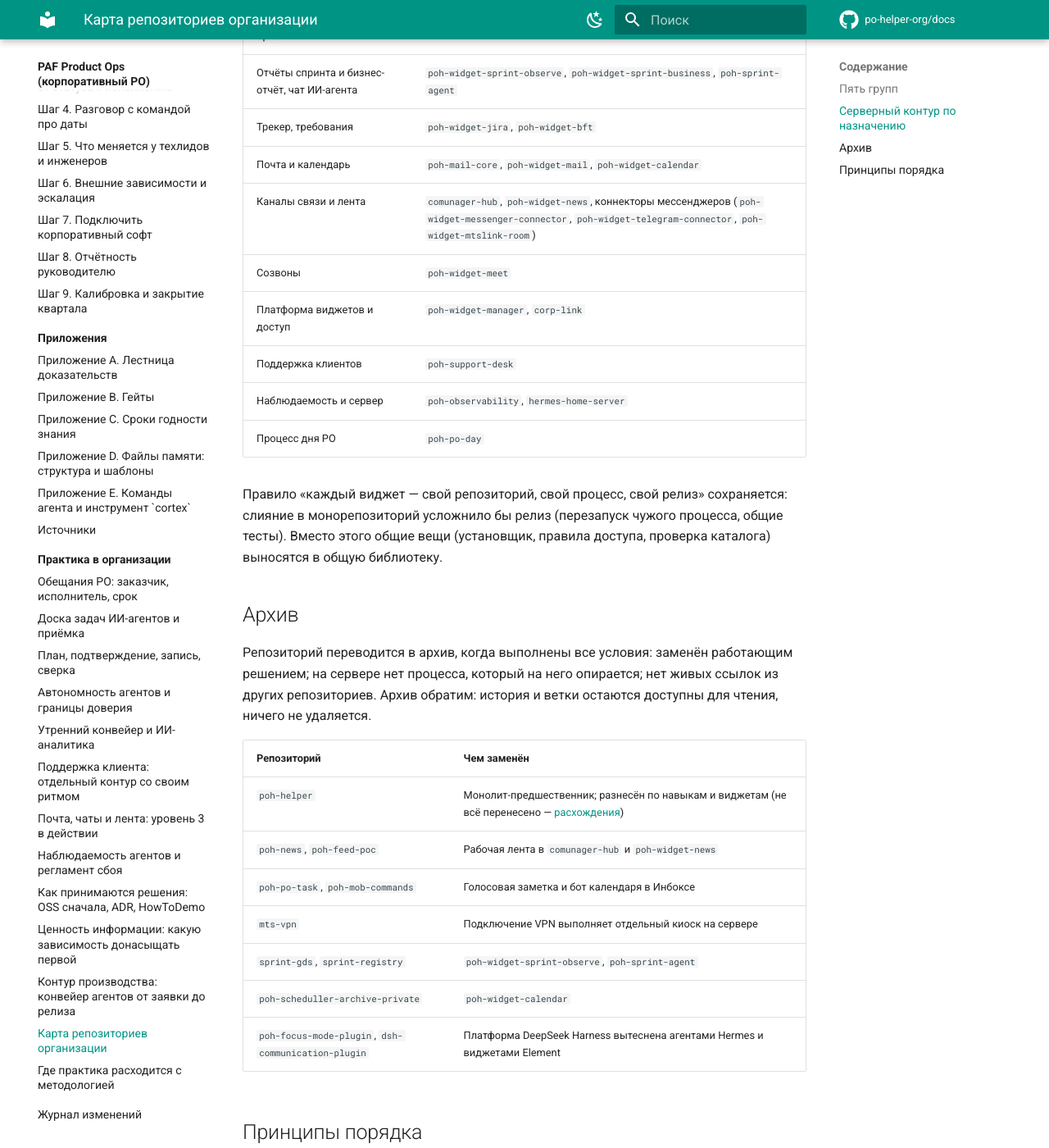
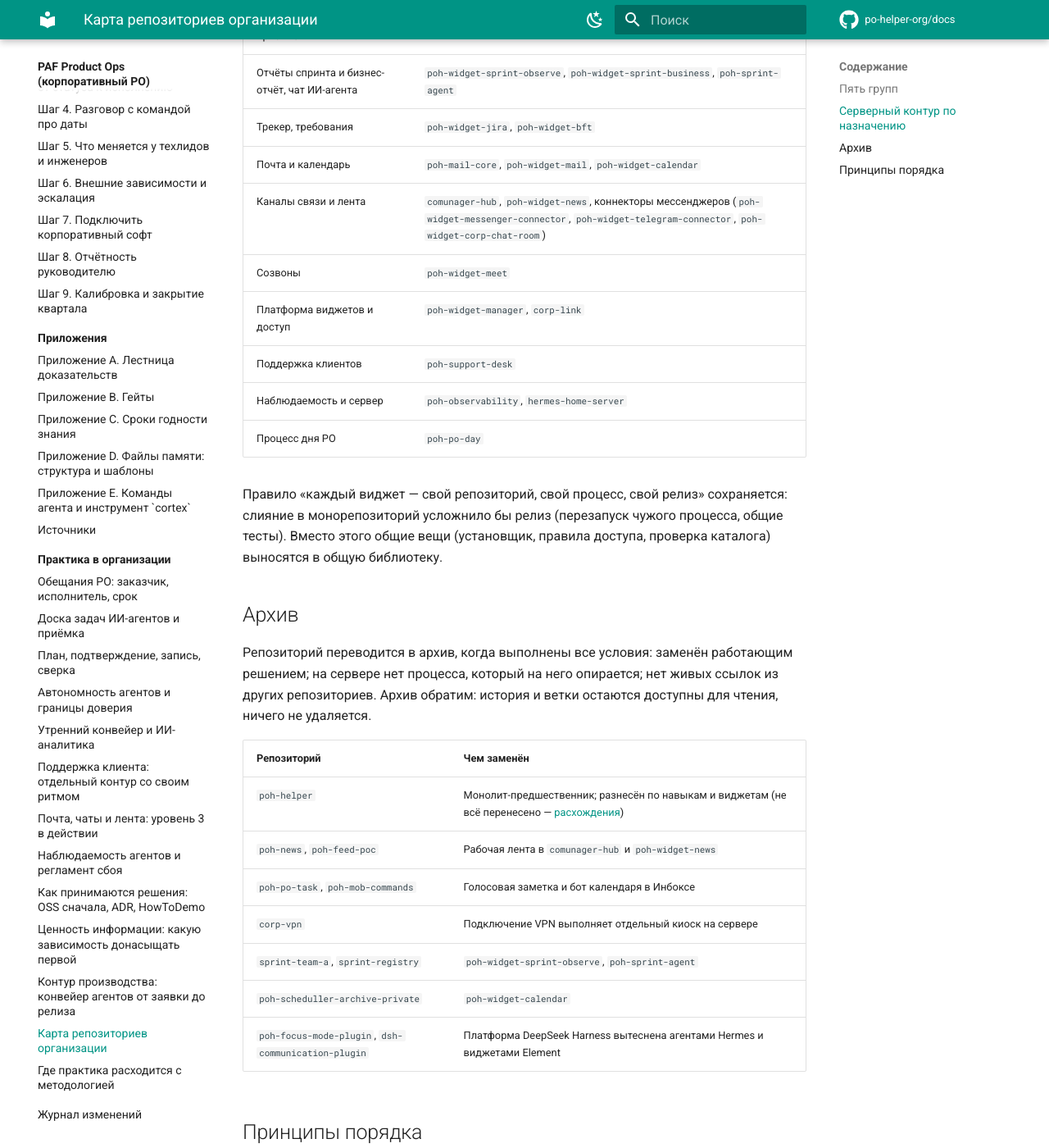
Before and after one commit to po-helper-org/docs, an MkDocs documentation site: the page built from docs/paf-product-ops/practice/org-map.md, in a window 1280 px wide and 1400 px high, scrolled down 1112 px. Shown: the whole window at 82% size. Built offline with MkDocs 1.6.1 and Material for MkDocs 9.7.7, drawn with Linux system fonts in a browser that asks for light colours; comment, search, counter and statistics services are not loaded.

Commit message:
chore: обезличить имена репозиториев в карте организации
Co-Authored-By: Claude Sonnet 5.5 <noreply@anthropic.com>

```diff
--- a/docs/paf-product-ops/practice/org-map.md
+++ b/docs/paf-product-ops/practice/org-map.md
@@ -21,7 +21,7 @@
 | Отчёты спринта и бизнес-отчёт, чат ИИ-агента | `poh-widget-sprint-observe`, `poh-widget-sprint-business`, `poh-sprint-agent` |
 | Трекер, требования | `poh-widget-jira`, `poh-widget-bft` |
 | Почта и календарь | `poh-mail-core`, `poh-widget-mail`, `poh-widget-calendar` |
-| Каналы связи и лента | `comunager-hub`, `poh-widget-news`, коннекторы мессенджеров (`poh-widget-messenger-connector`, `poh-widget-telegram-connector`, `poh-widget-mtslink-room`) |
+| Каналы связи и лента | `comunager-hub`, `poh-widget-news`, коннекторы мессенджеров (`poh-widget-messenger-connector`, `poh-widget-telegram-connector`, `poh-widget-corp-chat-room`) |
 | Созвоны | `poh-widget-meet` |
 | Платформа виджетов и доступ | `poh-widget-manager`, `corp-link` |
 | Поддержка клиентов | `poh-support-desk` |
@@ -39,8 +39,8 @@
 | `poh-helper` | Монолит-предшественник; разнесён по навыкам и виджетам (не всё перенесено — [расхождения](gaps.md)) |
 | `poh-news`, `poh-feed-poc` | Рабочая лента в `comunager-hub` и `poh-widget-news` |
 | `poh-po-task`, `poh-mob-commands` | Голосовая заметка и бот календаря в Инбоксе |
-| `mts-vpn` | Подключение VPN выполняет отдельный киоск на сервере |
-| `sprint-gds`, `sprint-registry` | `poh-widget-sprint-observe`, `poh-sprint-agent` |
+| `corp-vpn` | Подключение VPN выполняет отдельный киоск на сервере |
+| `sprint-team-a`, `sprint-registry` | `poh-widget-sprint-observe`, `poh-sprint-agent` |
 | `poh-scheduller-archive-private` | `poh-widget-calendar` |
 | `poh-focus-mode-plugin`, `dsh-communication-plugin` | Платформа DeepSeek Harness вытеснена агентами Hermes и виджетами Element |
 
```
